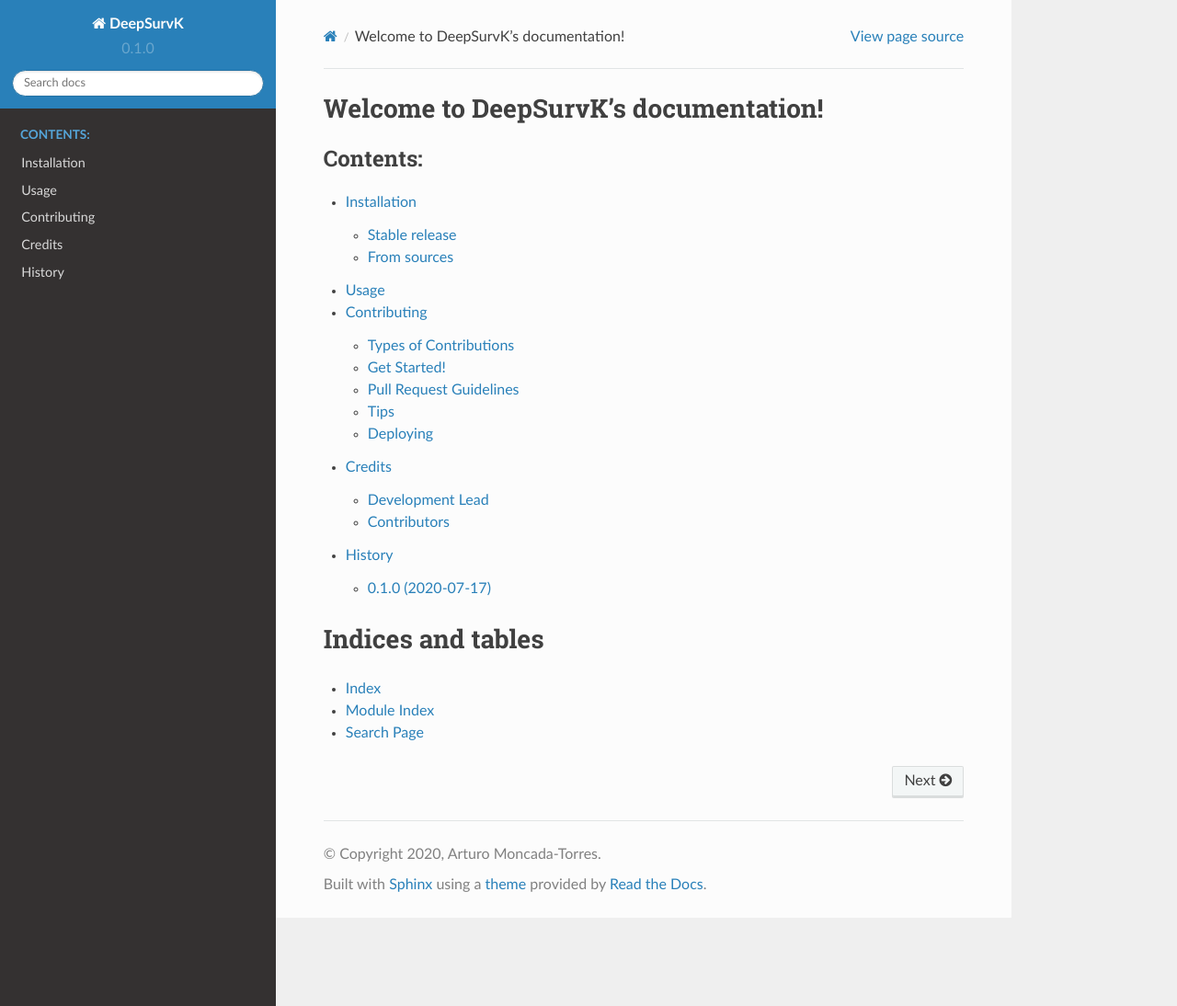
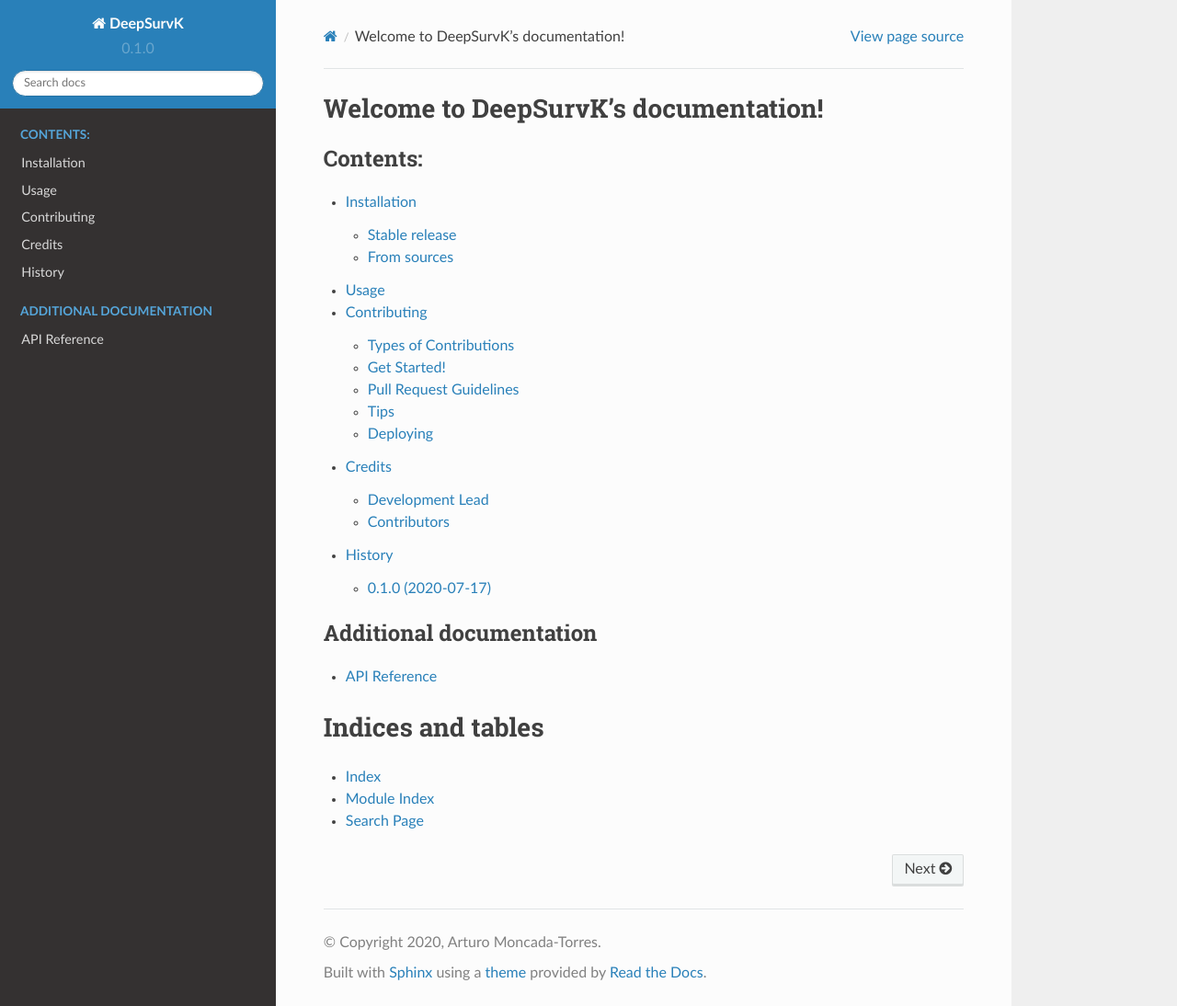
Before and after one commit to arturomoncadatorres/deepsurvk, a Sphinx documentation site: the page built from docs/index.rst, in a window 1280 px wide and 1094 px high. Shown: the whole window at 92% size. Built offline with Sphinx 7.4.7 and the Read the Docs theme 2.0.0, drawn with Linux system fonts in a browser that asks for light colours; pages that are not in the unit, such as notebooks, are missing from menus.

Commit message:
First attempt to update docs

```diff
--- /dev/null
+++ b/docs/api.rst
@@ -0,0 +1,6 @@
+API Reference
+==================================
+
+.. toctree::
+
+    deepsurvk.datasets
--- a/docs/datasets.rst
+++ b/docs/deepsurvk.datasets.rst
@@ -1,6 +1,6 @@
 datasets
 ==================
 
-.. automodule:: lifelines.datasets
+.. automodule:: deepsurvk.datasets
     :members:
     :undoc-members:
--- a/docs/index.rst
+++ b/docs/index.rst
@@ -13,6 +13,13 @@
    authors
    history
 
+.. toctree::
+   :maxdepth: 1
+   :caption: Additional documentation
+
+   api
+
+
 Indices and tables
 ==================
 * :ref:`genindex`
```
